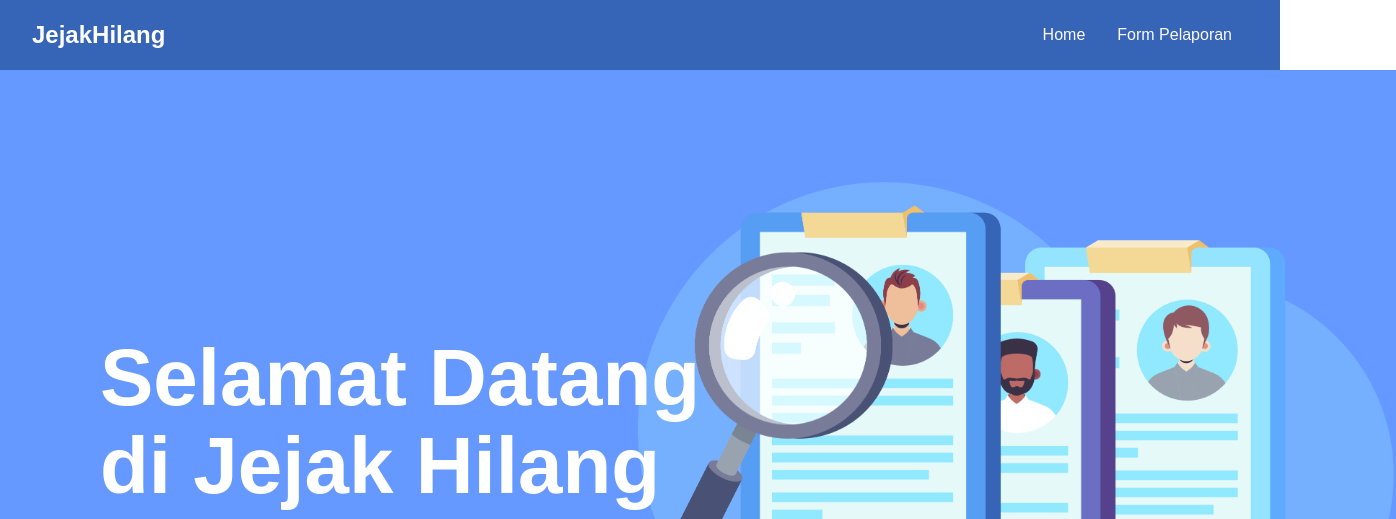
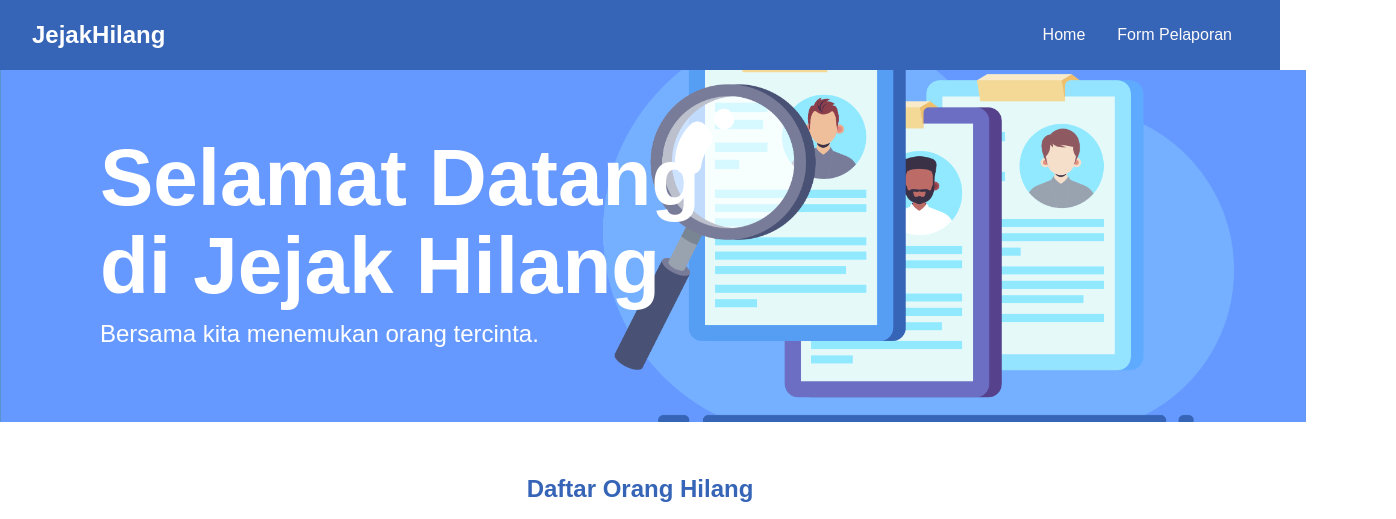
Before and after one commit to TifaAmal1na/JejakHilang, a website built with webpack: page front_end/templates/index.html in a window 1280 px wide. Both pictures are taken after a click on the link "Home". Shown: the top 519 px of the page, 1396 px wide, since content can reach past the window. Built offline with nearby package versions, Linux system fonts and the light colour scheme; files whose address does not match are found by name.

Commit message:
element hero

```diff
--- a/front_end/assets/style.css
+++ b/front_end/assets/style.css
@@ -489,14 +489,16 @@ footer {
 .hero {
   display: flex;
   position: relative;
-  width: 100%;
-  height: 90vh;
+  width: 93%;
+  height: 40vh;
   background-image: url('./heros/hero-jejakHilang.png');
   background-size: cover;
   background-position: center;
   align-items: center;
   justify-content: flex-start;
   padding-left: 100px;
+
+
 }
 
 .hero-content {
--- a/front_end/src/index.js
+++ b/front_end/src/index.js
@@ -17,10 +17,20 @@ document.addEventListener('DOMContentLoaded', () => {
   // Tampilkan halaman home saat pertama kali membuka halaman
   loadHome();
 
+  const heroElement = document.querySelector('.hero');
+  if (heroElement) {
+    heroElement.style.display = 'flex'; // Pastikan .hero terlihat di halaman Home
+  }
+
   // Event listener untuk link Home
   homeLink.addEventListener('click', (event) => {
     event.preventDefault(); // Mencegah reload halaman
     loadHome(); // Memanggil fungsi dari home.js untuk menampilkan halaman home
+
+    if (heroElement) {
+      heroElement.style.display = 'flex';
+    }
+
     drawer.classList.remove('active'); // Tutup menu drawer setelah klik
   });
 
@@ -28,6 +38,11 @@ document.addEventListener('DOMContentLoaded', () => {
   formLink.addEventListener('click', (event) => {
     event.preventDefault(); // Mencegah reload halaman
     loadForm(); // Memanggil fungsi dari form.js untuk menampilkan form pelaporan
+
+    if (heroElement) {
+      heroElement.style.display = 'none'; // Menyembunyikan .hero hanya di halaman form
+    }
+
     drawer.classList.remove('active'); // Tutup menu drawer setelah klik
   });
 
```
